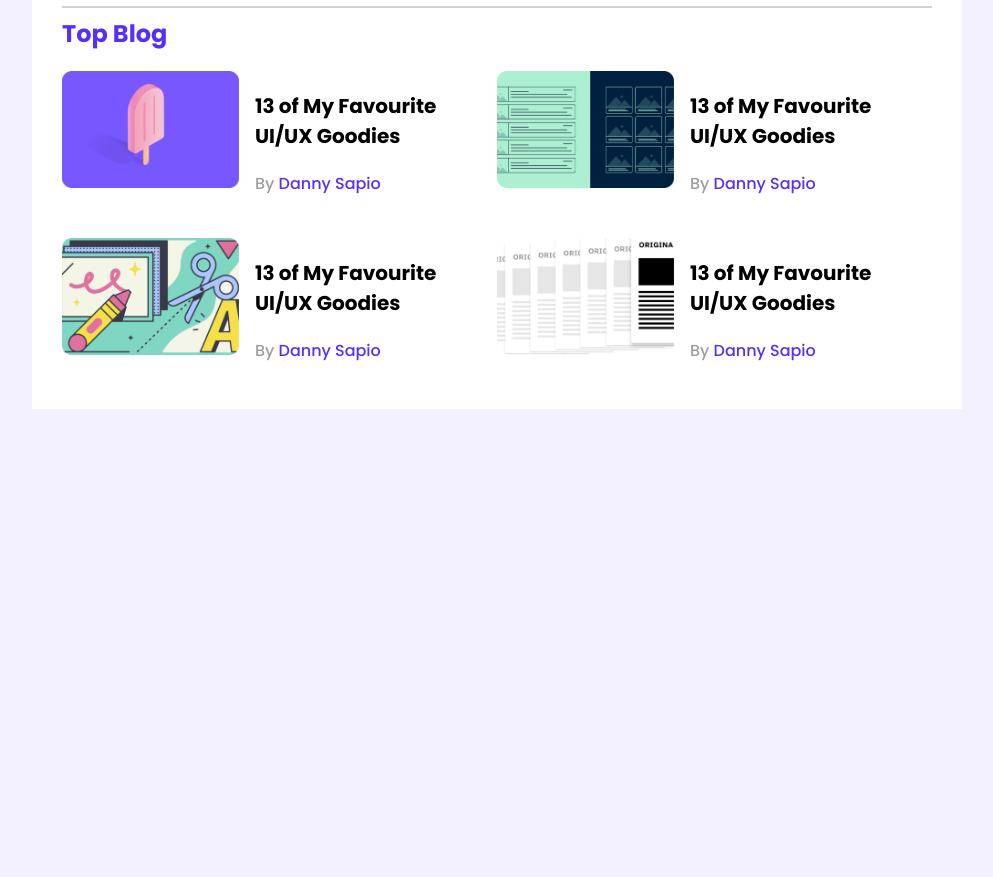
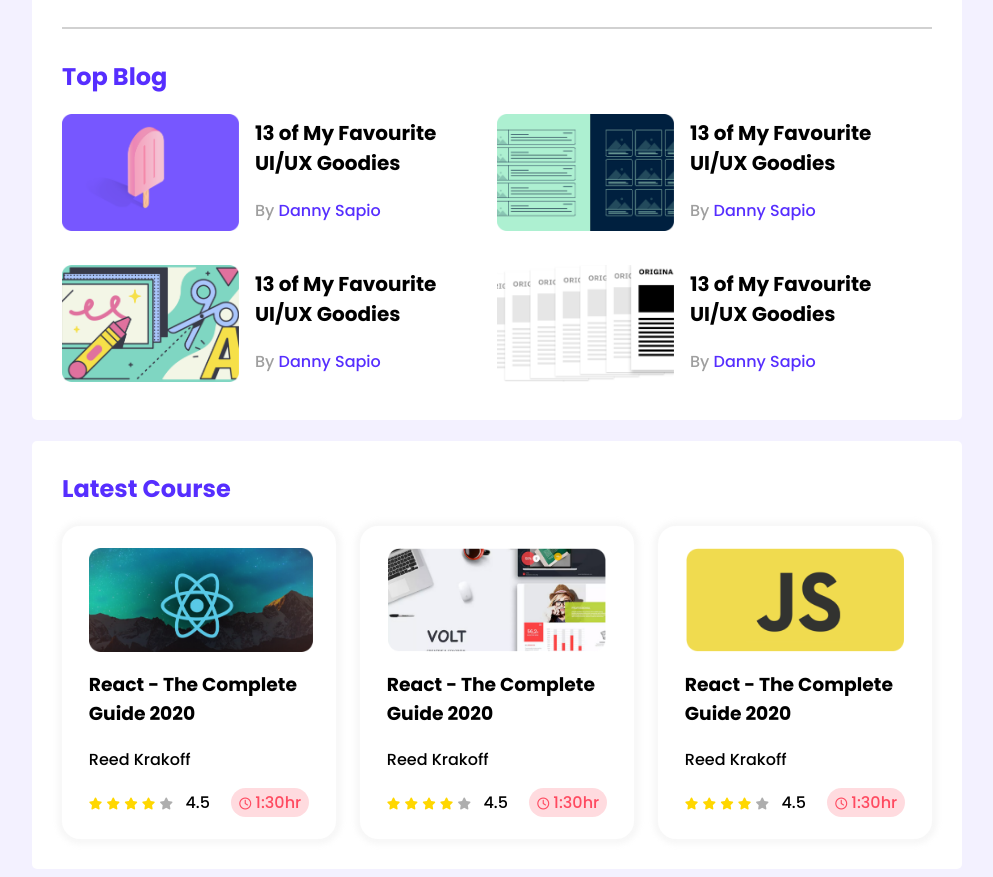
Before and after one commit to AbedFasir/leader-board-css, a plain HTML site: page index.html in a window 1280 px wide. Shown: the part 270-1147 px from the top of the page, without its empty margins (143-1136 px from the left). Before the commit the page ends 800 px from the top, so only its background shows below. Drawn offline with Linux system fonts and the light colour scheme; a web font is replaced by a local one.

Commit message:
leader-board-finished

```diff
--- a/index.html
+++ b/index.html
@@ -5,6 +5,7 @@
    <meta name="viewport" content="width=device-width, initial-scale=1.0">
    <title>Leader Board</title>
    <link rel="stylesheet" href="style.css">
+   <script src="https://kit.fontawesome.com/3e155ce696.js" crossorigin="anonymous"></script>
 </head>
 <body>
    <header>
@@ -86,6 +87,95 @@
         </div>
       </section>
 
+      <section class="container">
+         <h2 class="title">Latest Course</h2>
+        <div class="latest-course">
+            <div class="courses">
+            <div class="banner">
+               <img src="images/courses/course-1.png" alt="">
+            </div>
+
+            <div class="course-text">
+               <h3>React - The Complete Guide 2020</h3>
+               <p>Reed Krakoff</p>
+
+               <div class="course-info">
+                  <div class="star">
+                     <i class="fa-solid fa-star fill"></i>
+                     <i class="fa-solid fa-star fill"></i>
+                     <i class="fa-solid fa-star fill"></i>
+                     <i class="fa-solid fa-star fill"></i>
+                     <i class="fa-solid fa-star empty"></i>
+                     &nbsp;
+                     <span>4.5</span>
+                  </div>
+
+
+                  <div class="course-duration">
+                     <i class="fa-regular fa-clock"></i>
+                     1:30hr
+                  </div>
+               </div>
+            </div>
+            </div>
+            <div class="courses">
+               <div class="banner">
+                  <img src="images/courses/course-2.png" alt="">
+               </div>
+
+               <div class="course-text">
+                  <h3>React - The Complete Guide 2020</h3>
+                  <p>Reed Krakoff</p>
+
+                  <div class="course-info">
+                     <div class="star">
+                        <i class="fa-solid fa-star fill"></i>
+                        <i class="fa-solid fa-star fill"></i>
+                        <i class="fa-solid fa-star fill"></i>
+                        <i class="fa-solid fa-star fill"></i>
+                        <i class="fa-solid fa-star empty"></i>
+                        &nbsp;
+                        <span>4.5</span>
+                     </div>
+
+                     <div class="course-duration">
+                        <i class="fa-regular fa-clock"></i>
+                        1:30hr
+                     </div>
+                  </div>
+               </div>
+            </div>
+            <div class="courses">
+               <div class="banner">
+                  <img src="images/courses/course-3.png" alt="">
+               </div>
+
+               <div class="course-text">
+                  <h3>React - The Complete Guide 2020</h3>
+                  <p>Reed Krakoff</p>
+
+                  <div class="course-info">
+                     <div class="star">
+                        <i class="fa-solid fa-star fill"></i>
+                        <i class="fa-solid fa-star fill"></i>
+                        <i class="fa-solid fa-star fill"></i>
+                        <i class="fa-solid fa-star fill"></i>
+                        <i class="fa-solid fa-star empty"></i>
+
+                        &nbsp;
+                        <span>4.5</span>
+                     </div>
+
+                     <div class="course-duration">
+                        <i class="fa-regular fa-clock"></i>
+                        1:30hr
+                     </div>
+                  </div>
+               </div>
+            </div>
+        </div>
+      </section>
+
    </main>
 </body>
 </html>
--- a/style.css
+++ b/style.css
@@ -10,12 +10,16 @@ body {
 main {
    display: flex;
    justify-content: center;
+   align-items: center;
+   flex-direction: column;
 }
 
 .container {
    padding: 30px;
    width: 870px;
    background-color: #ffffff;
+   margin-top: 21px;
+   border-radius: 5px;
 }
 
 .player-name {
@@ -46,6 +50,7 @@ main {
 
 hr {
    border: 1px solid #d1d1d1;
+   margin-bottom: 30px;
 }
 
 .blog .thumbnail img {
@@ -56,9 +61,9 @@ hr {
 .blog {
    display: flex;
 }
-
 .blog-info {
    margin-left: 16px;
+   margin-top: -16px;
 }
 
 .blog-info h3 {
@@ -81,3 +86,76 @@ hr {
    grid-row-gap: 26px;
    align-items: center;
 }
+
+.latest-course {
+   display: grid;
+   grid-template-columns: repeat(3, 1fr);
+   grid-column-gap: 24px;
+}
+
+.courses {
+   padding: 8% 9.8%;
+   box-shadow: .5px .5px 5px 5px rgba(220, 220, 220, 0.215);
+   border-radius: 18px;
+}
+
+.course-info {
+   display: flex;
+   align-items: center;
+   justify-content: space-between;
+}
+
+.courses .banner img {
+   display: block;
+   width: auto;
+   margin: 0 auto;
+   height: 104px;
+}
+
+.fill {
+   color: gold;
+}
+
+.empty {
+   color: #aeaeae;
+}
+
+i {
+   font-size: 12px;
+}
+
+.course-duration {
+   color: #FF4A60;
+   background-color: #ff4a5f32;
+   padding: 2px 8px;
+   border-radius: 20px;
+}
+
+
+@media screen and (max-width: 992px){
+      .container {
+         width: 90%;
+         margin: 0 auto;
+      }
+
+      .top-player {
+         grid-template-columns: repeat(2, 1fr);
+      }
+}
+
+@media  screen and (max-width: 688px) {
+      .container {
+         width: 80%;
+         margin: 0 auto;
+      }
+      .top-player, .blogs , .latest-course{
+         grid-template-columns: repeat(1, 1fr);
+      }
+
+      .player, .blog {
+         flex-direction: column;
+         align-items: center;
+      }
+
+
+}
```
